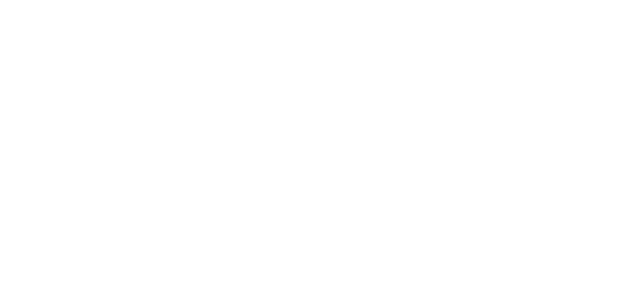
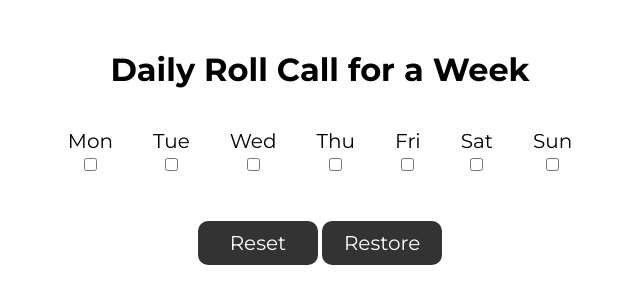
Before and after one commit to thelehcmut/Week-Checking-Project, a plain HTML site: page index.html in a window 1280 px wide. Shown: the whole page, without its empty margins (320-960 px from the left). Drawn offline with Linux system fonts and the light colour scheme.

Commit message:
Update index.html, styles.css and script.js files

```diff
--- a/index.html
+++ b/index.html
@@ -1,11 +1,58 @@
 <!DOCTYPE html>
 <html lang="en">
-<head>
-    <meta charset="UTF-8">
-    <meta name="viewport" content="width=device-width, initial-scale=1.0">
-    <title>Document</title>
-</head>
-<body>
+  <head>
+    <meta charset="UTF-8" />
+    <meta name="viewport" content="width=device-width, initial-scale=1.0" />
+    <title>Weekly Roll Call</title>
 
-</body>
+    <!-- add Montserrant font from Google Fonts -->
+    <link
+      href="https://fonts.googleapis.com/css2?family=Montserrat:wght@400;700&display=swap"
+      rel="stylesheet"
+    />
+    <link rel="stylesheet" href="styles.css" />
+  </head>
+  <body>
+    <h1>Daily Roll Call for a Week</h1>
+
+    <form action="" method="post">
+      <ul>
+        <li>
+          <label for="monday">Mon</label>
+          <input type="checkbox" name="monday" id="monday" />
+        </li>
+        <li>
+          <label for="tuesday">Tue</label>
+          <input type="checkbox" name="tuesday" id="tuesday" />
+        </li>
+        <li>
+          <label for="wednesday">Wed</label>
+          <input type="checkbox" name="wednesday" id="wednesday" />
+        </li>
+        <li>
+          <label for="thursday">Thu</label>
+          <input type="checkbox" name="thursday" id="thursday" />
+        </li>
+        <li>
+          <label for="friday">Fri</label>
+          <input type="checkbox" name="friday" id="friday" />
+        </li>
+        <li>
+          <label for="saturday">Sat</label>
+          <input type="checkbox" name="saturday" id="saturday" />
+        </li>
+        <li>
+          <label for="sunday">Sun</label>
+          <input type="checkbox" name="sunday" id="sunday" />
+        </li>
+      </ul>
+
+      <button type="reset">Reset</button>
+      <button type="button" id="restore_btn">Restore</button>
+    </form>
+
+    <div id="greeting"></div>
+
+    <script src="script.js"></script>
+  </body>
 </html>
--- /dev/null
+++ b/script.js
@@ -0,0 +1,57 @@
+
+document.addEventListener('DOMContentLoaded', () => {
+
+
+    // Load seved checkbox states
+    const checkboxes = document.querySelectorAll('input[type=checkbox]');
+    var previousState = {};
+
+    checkboxes.forEach(checkbox => {
+        const isChecked = localStorage.getItem(checkbox.id) === 'true';
+        checkbox.checked = isChecked;
+    });
+
+    // Save checkbox state on change
+    checkboxes.forEach(checkbox => {
+        checkbox.addEventListener('change', () => {
+            localStorage.setItem(checkbox.id, checkbox.checked);
+        });
+    });
+
+    // Handle reset button click
+    document.querySelector('button[type="reset"]').addEventListener('click', () => {
+
+        // Save current state before resetting
+        previousState = {};
+        checkboxes.forEach(checkbox => {
+            previousState[checkbox.id] = checkbox.checked
+        });
+
+        // Clear all checkboxes and save the state
+        checkboxes.forEach(checkbox => {
+            checkbox.checked = false
+            localStorage.setItem(checkbox.id, checkbox.checked)
+        });
+
+    });
+
+
+    // Handle restore button click
+    document.getElementById('restore_btn').addEventListener('click', () => {
+
+        // Restore the saved state
+        for (const id in previousState){
+            if (Object.prototype.hasOwnProperty.call(previousState, id)){
+                const checkbox = document.getElementById(id);
+                if (checkbox){
+                    checkbox.checked = previousState[id];
+                    localStorage.setItem(id, previousState[id]);
+                }
+            }
+        }
+
+    });
+
+
+
+});
--- /dev/null
+++ b/styles.css
@@ -0,0 +1,53 @@
+* {
+    margin: 0;
+    padding: 0;
+    box-sizing: border-box;
+    font-family: 'Montserrat', sans-serif;
+    /* font-family: 'Courier New', Courier, monospace; */
+}
+
+/* body { */
+/* } */
+
+h1 {
+    text-align: center;
+    margin-top: 50px;
+    margin-bottom: 40px;
+}
+
+ul {
+    list-style-type: none;
+    display: flex;
+    justify-content: center;
+    align-items: center; /* Center the list items horizontally */
+    gap: 40px; /* Space between li elements */
+    margin-bottom: 50px;
+}
+
+li {
+    font-size: 20px;
+    display: flex;
+    flex-direction: column;
+    align-items: center;
+    gap: 5px;
+}
+
+form {
+    text-align: center;
+}
+
+button {
+    background-color: #333333;
+    color: white;
+    padding: 10px 20px;
+    border: none;
+    width: 120px;
+    cursor: pointer;
+    /* font-family: 'Courier New', Courier, monospace;  */
+    font-size: 20px;
+    border-radius: 10px;
+}
+
+button:hover {
+    background-color: #1a1a1a;
+}
```
